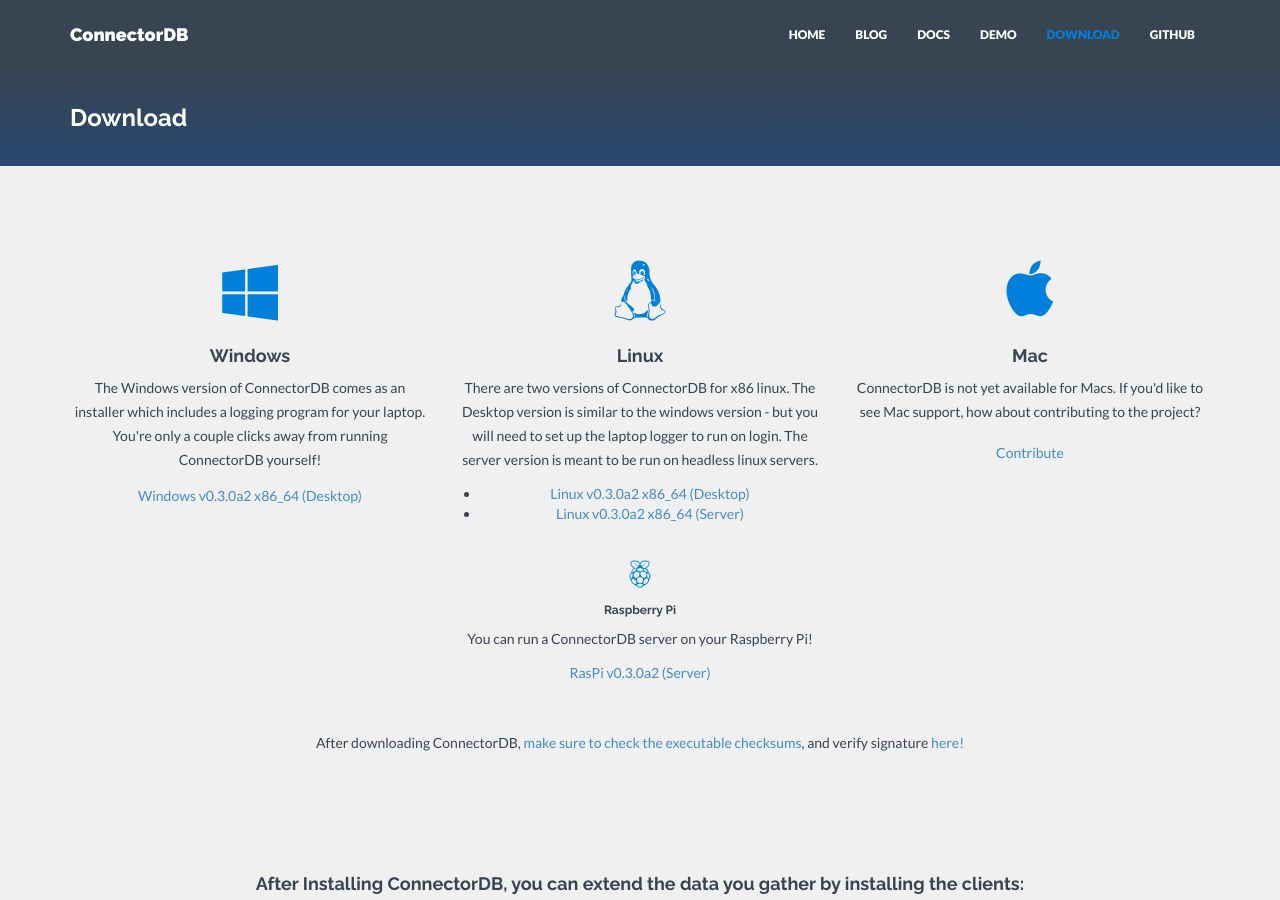
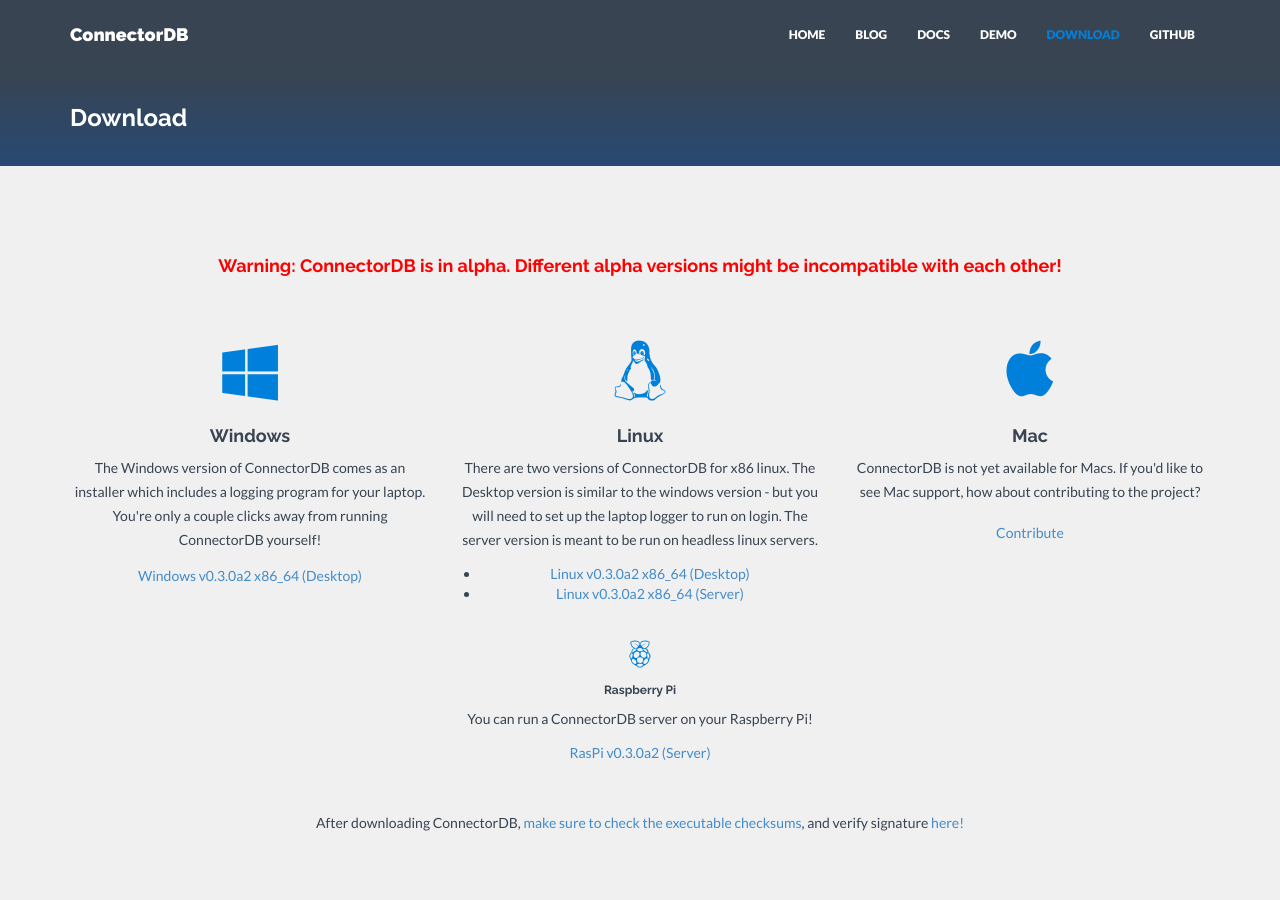
Before and after one commit to connectordb/connectordb.io, a Jekyll site: the page built from download.html, in a window 1280 px wide and 900 px high. Built offline with Jekyll 4.4.1, drawn with Linux system fonts in a browser that asks for light colours; nearby versions of some CDN libraries.

Commit message:
Added alpha disclaimer

```diff
--- a/download.html
+++ b/download.html
@@ -6,6 +6,11 @@
 {% include wrap.html %}
 <div id="service">
   <div class="container mtb">
+    <div class="row centered">
+    <div class="col-md-12">
+    <h4 style="color: red;padding-bottom: 40px;">Warning: ConnectorDB is in alpha. Different alpha versions might be incompatible with each other!</h4>
+    </div>
+    </div>
     <div class="row centered">
       <div class="col-md-4">
         <i class="fa fa-windows"></i>
```
